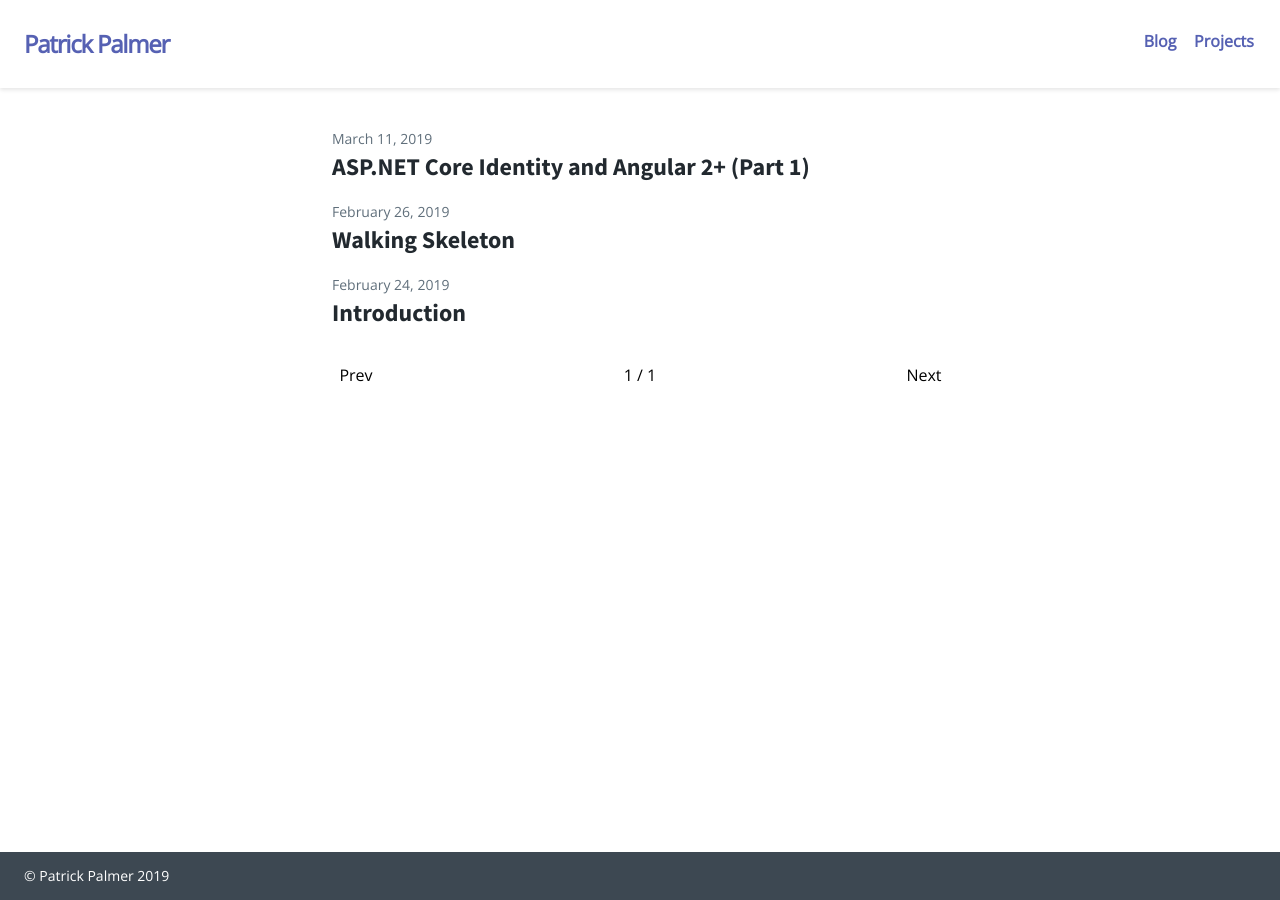
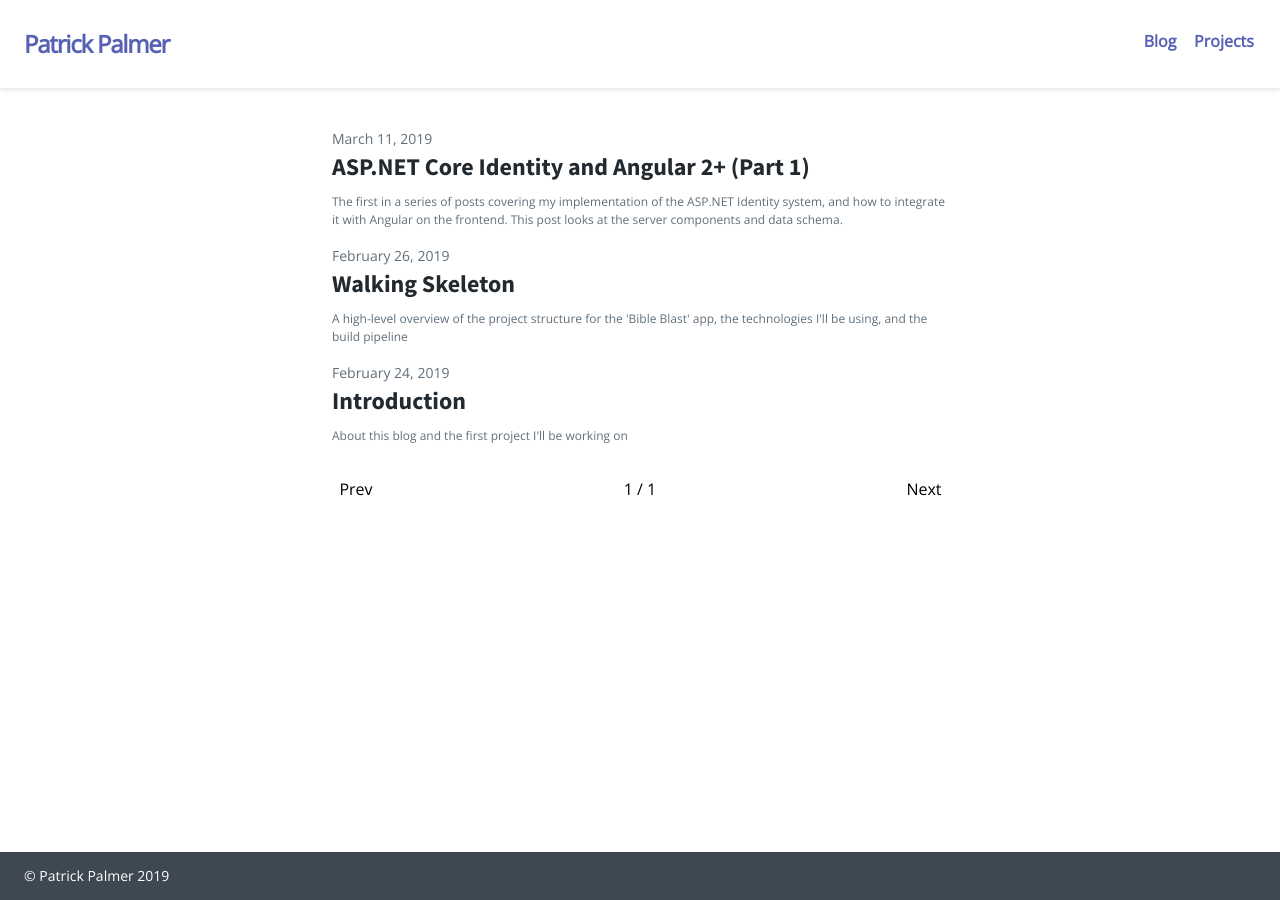
Before and after one commit to ppalms/ppalms.github.io, a Jekyll site: the page built from blog/index.html, in a window 1280 px wide. Built offline with Jekyll 4.4.1, drawn with Linux system fonts in a browser that asks for light colours; the list of posts is cut into pages by our own code.

Commit message:
Add blog post summaries, adjust pagination

````diff
--- a/_config.yml
+++ b/_config.yml
@@ -29,7 +29,7 @@ plugins:
   - jekyll-paginate
 
 permalink: /:year-:month-:day/:title
-paginate: 7
+paginate: 5
 paginate_path: "/blog/:num/"
 
 # Exclude from processing.
--- a/_posts/2019-02-24-intro.md
+++ b/_posts/2019-02-24-intro.md
@@ -3,6 +3,7 @@ layout: post
 title: "Introduction"
 date: 2019-02-24
 categories: programming personal
+summary: About this blog and the first project I'll be working on
 ---
 ## Me
 Hello! I'm starting this blog to document my experiences as I seek to improve my web development skills. My professional background is in enterprise application development, but has almost exclusively involved maintaining and enhancing legacy products using outdated tools and/or frameworks.
--- a/_posts/2019-02-26-walking-skeleton.md
+++ b/_posts/2019-02-26-walking-skeleton.md
@@ -3,6 +3,7 @@ layout: post
 title: "Walking Skeleton"
 date: 2019-02-26
 categories: programming bible-blast
+summary: A high-level overview of the project structure for the 'Bible Blast' app, the technologies I'll be using, and the build pipeline
 ---
 My initial goal for this project will be to build a [walking skeleton](http://wiki.c2.com/?WalkingSkeleton), or an extremely limited version of the app that allows for basic end-to-end testing. The main reason I want to start here is that I want to get something deployed as soon as possible and devops is one of the areas in which I have the least experience.
 
@@ -103,6 +104,8 @@ workflows:
             - build-test
 ```
 
+This is probably a pretty rough and rudimentary implementation of CircleCI, but it's a good enough starting point.
+
 ### CircleCI Visualization
 CircleCI is set up to kick off this workflow any time it sees code get pushed to the `master` branch of the GitHub repo. The running jobs can be observed in real time:
 
--- a/_posts/2019-03-11-dotnet-identity-angular-part-1.md
+++ b/_posts/2019-03-11-dotnet-identity-angular-part-1.md
@@ -3,6 +3,7 @@ layout: post
 title: "ASP.NET Core Identity and Angular 2+ (Part 1)"
 date: 2019-03-11
 categories: programming bible-blast
+summary: The first in a series of posts covering my implementation of the ASP.NET Identity system, and how to integrate it with Angular on the frontend. This post looks at the server components and data schema.
 ---
 ## User Management
 One of the basic requirements of the Bible Blast app is the ability for different users to log in to perform certain actions based on their role. There are some third party libraries like [Auth0](https://auth0.com) that do a good job at this, but I wanted to take the opportunity to learn about the [Identity framework](https://docs.microsoft.com/en-us/aspnet/core/security/authentication/identity?view=aspnetcore-2.2&tabs=visual-studio) offered in .NET.
--- a/blog/index.html
+++ b/blog/index.html
@@ -8,6 +8,7 @@ layout: page
 <h1 class="text-lg sm:text-2xl">
     <a href="{{ post.url }}" class="text-black no-underline hover:text-indigo">{{ post.title }}</a>
 </h1>
+<div class="text-xs text-grey-darker mt-2">{{ post.summary }}</div>
 {% endfor %}
 
 <div class="flex items-center justify-between mt-8 text-sm text-center sm:text-base">
````
